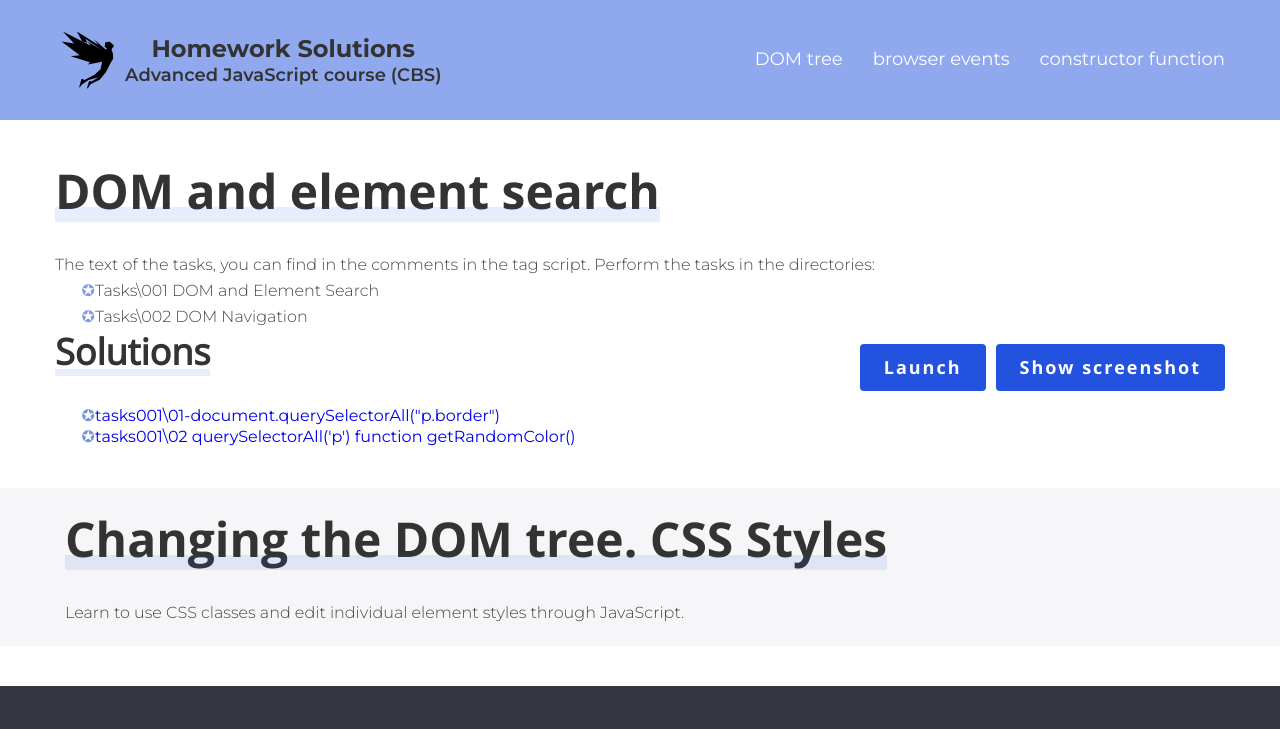
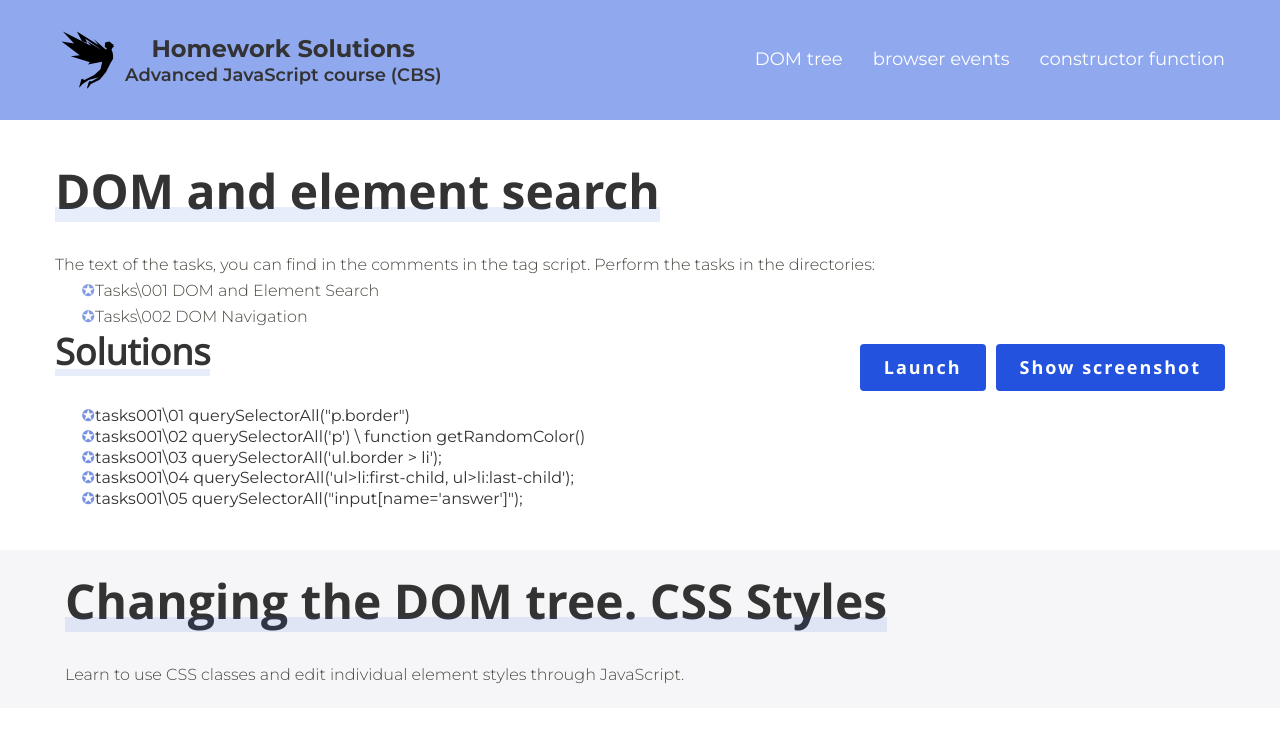
Before and after one commit to SerhiiKryvoshei/hw-js-advanced--cbs, a plain HTML site: page index.html in a window 1280 px wide. Shown: the top 729 px of the page. Drawn offline with Linux system fonts and the light colour scheme; files whose address does not match are found by name.

Commit message:
Update index.html (section__list for lessonDOM)

```diff
--- a/css/style.css
+++ b/css/style.css
@@ -276,6 +276,17 @@ body {
 	content: "\272a";
 	color: var(--bg-color);
 }
+
+.section__list-link {
+	text-decoration: none;
+	color: var(--text-color);
+	transition: all 0.5s;
+	outline: transparent;
+}
+
+.section__list-link:hover {
+	text-decoration-line: underline;
+}
 .section__btn {
 	margin: 10px;
 }
--- a/index.html
+++ b/index.html
@@ -89,13 +89,26 @@
 						<button class="btn lesson-dom__button" type="button">Show screenshot</button>
 					</div>
 				</div>
-				<ul>
+				<ul class="section__list">
 					<li class="section__list-item">
-						<a target="_blank" href="hw/hw01-dom/01-task.html">tasks001\01-document.querySelectorAll("p.border")</a>
+						<a class="section__list-link" target="_blank" href="hw/hw01-dom/01-task.html">tasks001\01
+							querySelectorAll("p.border")</a>
 					</li>
 					<li class="section__list-item">
-						<a target="_blank" href="hw/hw01-dom/02-task.html">tasks001\02 querySelectorAll('p') function
-							getRandomColor()</a>
+						<a class="section__list-link" target="_blank" href="hw/hw01-dom/02-task.html">tasks001\02
+							querySelectorAll('p') \ function getRandomColor()</a>
+					</li>
+					<li class="section__list-item">
+						<a class="section__list-link" target="_blank" href="hw/hw01-dom/03-task.html">tasks001\03
+							querySelectorAll('ul.border > li');</a>
+					</li>
+					<li class="section__list-item">
+						<a class="section__list-link" target="_blank" href="hw/hw01-dom/04-task.html">tasks001\04
+							querySelectorAll('ul>li:first-child, ul>li:last-child');</a>
+					</li>
+					<li class="section__list-item">
+						<a class="section__list-link" target="_blank" href="hw/hw01-dom/05-task.html">tasks001\05
+							querySelectorAll("input[name='answer']");</a>
 					</li>
 				</ul>
 
```
